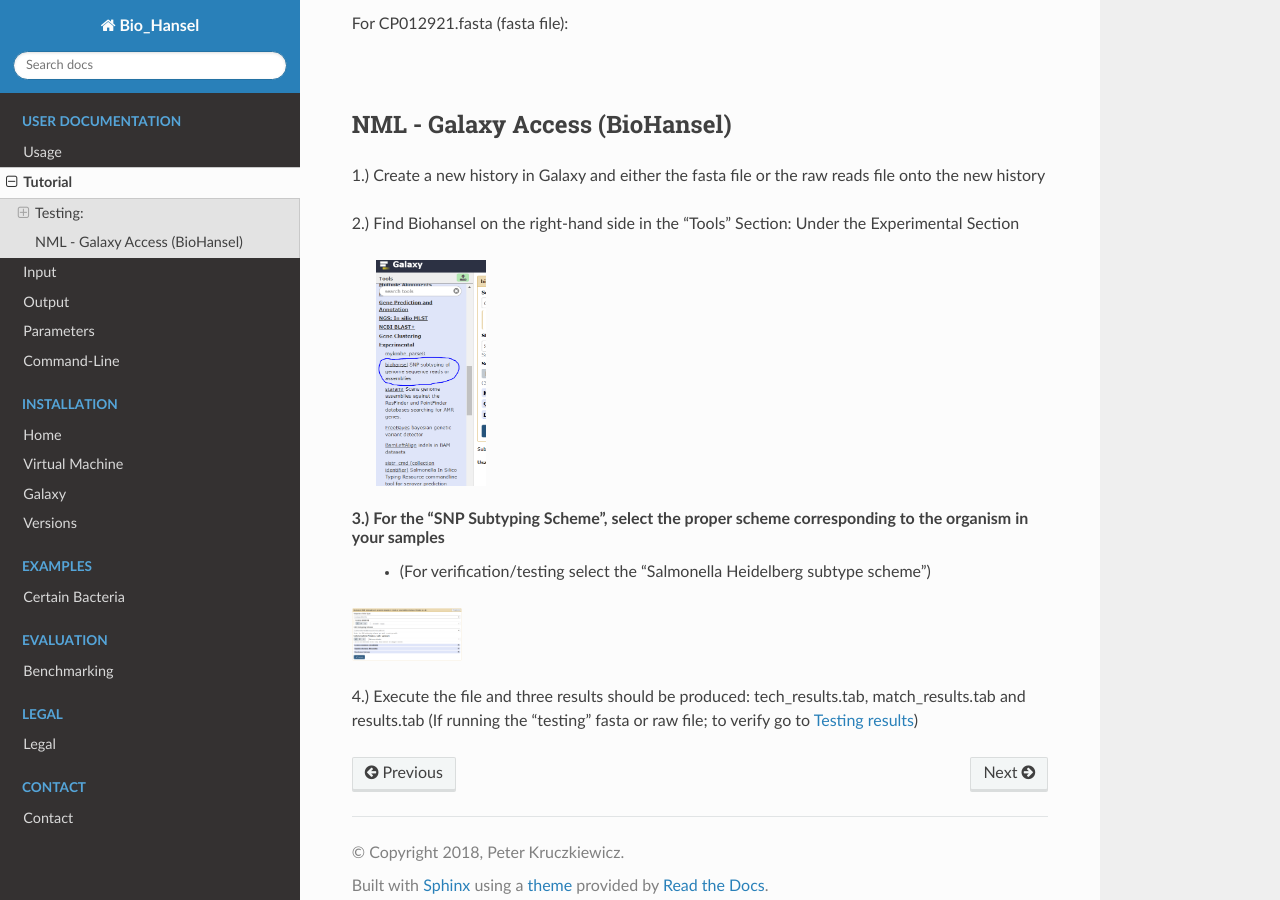
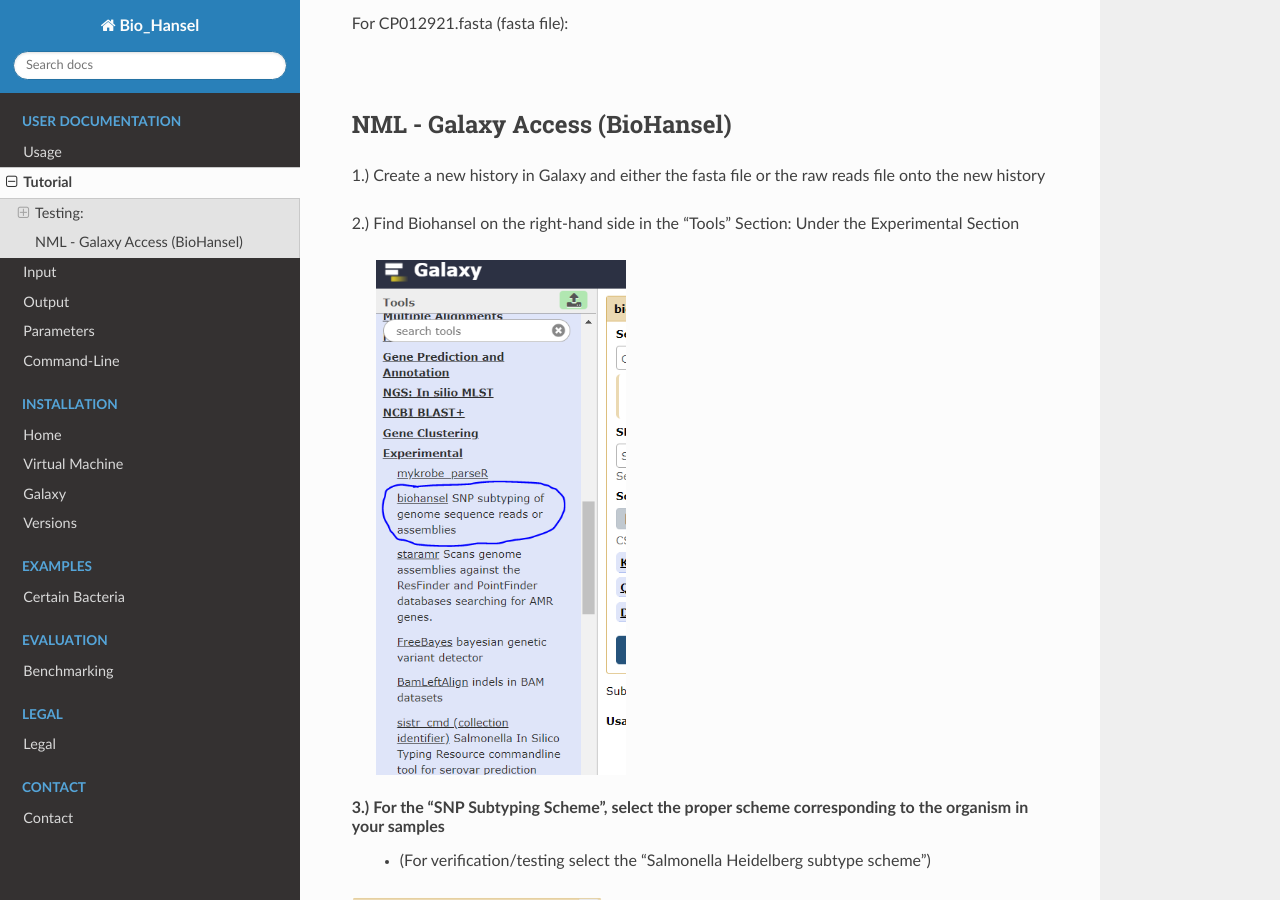
Before and after one commit to phac-nml/biohansel, a Sphinx documentation site: the page built from docs/source/user-docs/Tutorial.rst, in a window 1280 px wide and 900 px high, scrolled down 542 px. Built offline with Sphinx 7.4.7 and the Read the Docs theme 2.0.0, drawn with Linux system fonts in a browser that asks for light colours.

Commit message:
Update Tutorial.rst

```diff
--- a/docs/source/user-docs/Tutorial.rst
+++ b/docs/source/user-docs/Tutorial.rst
@@ -3,11 +3,11 @@ Tutorial
 
 .. |heidelberg| image:: https://raw.githubusercontent.com/phac-nml/biohansel/readthedocs/docs/source/user-docs/Specs%20for%20biohansel.PNG
    :alt: specs of biohansel run
-   :width: 110 px
+   :width: 250 px
 
 .. |experimental| image:: https://raw.githubusercontent.com/phac-nml/biohansel/readthedocs/docs/source/user-docs/Biohansel%20location.PNG
    :alt: location of biohansel in galaxy
-   :width: 110 px
+   :width: 250 px
 
 Testing:
 ########
```
